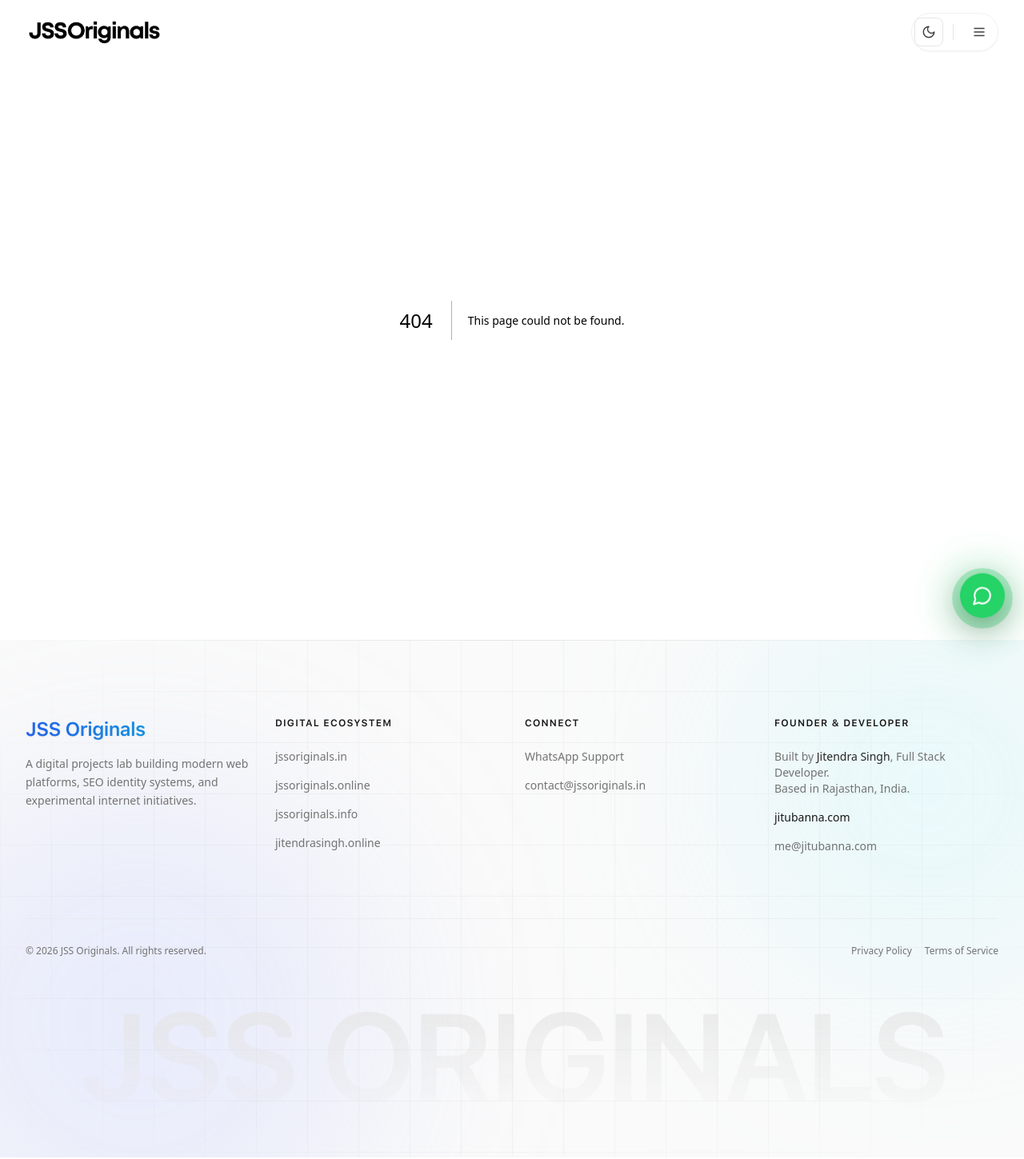
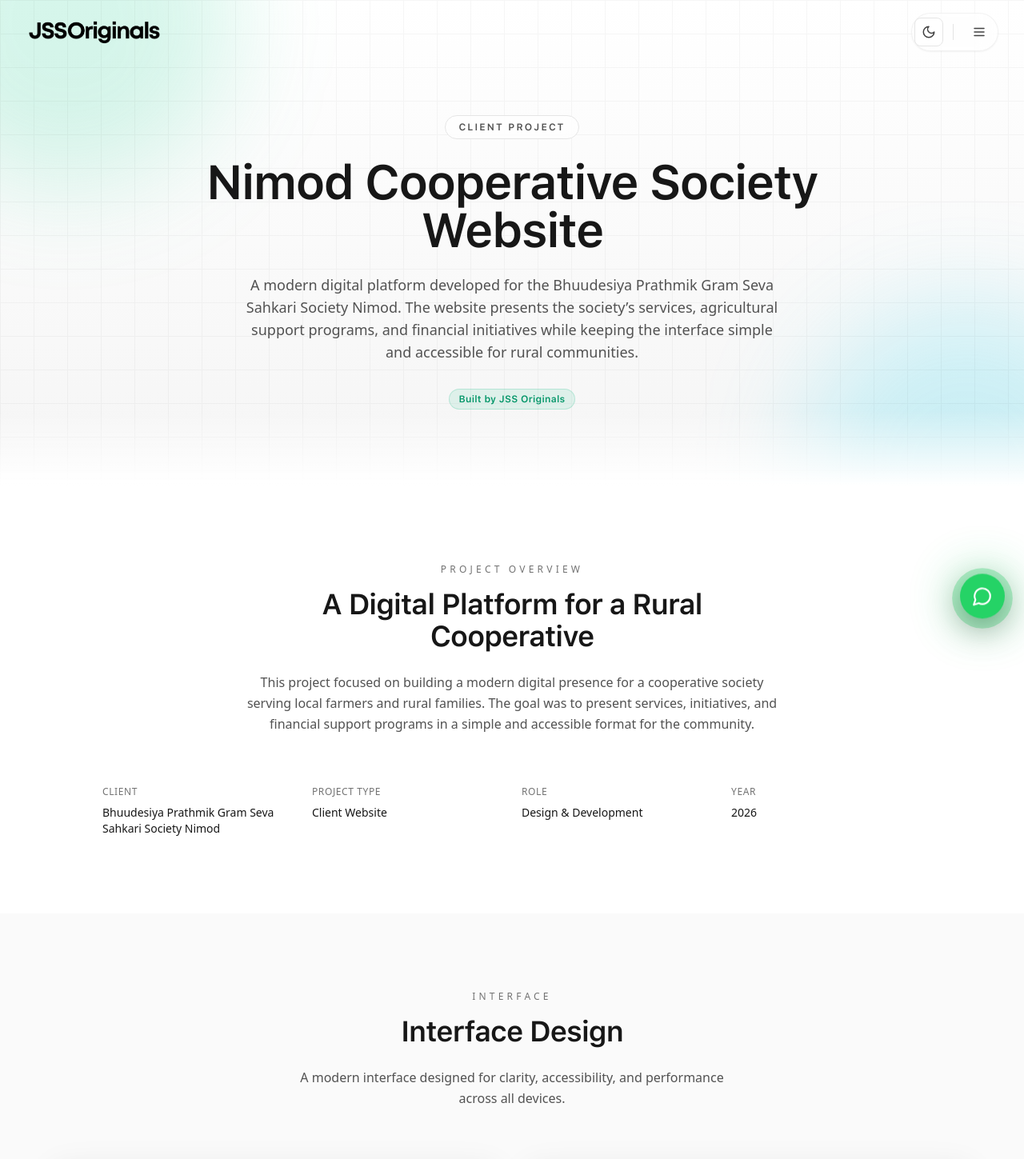
Before and after one commit to jitendra-math/Agency-Website, a Next.js app: page /nimod-pacs-project in a window 1280 px wide. Before the commit this address had no page. Shown: the top 1449 px of the page at 80% size. Built offline with nearby package versions, Linux system fonts and the light colour scheme; grey boxes are pictures that could not be loaded; a web font is replaced by a local one.

Commit message:
Create page.js

```diff
--- /dev/null
+++ b/src/app/nimod-pacs-project/page.js
@@ -0,0 +1,29 @@
+// src/app/nimod-pacs-project/page.js
+
+import NimodHero from "@/components/sections/nimod/NimodHero";
+import NimodOverview from "@/components/sections/nimod/NimodOverview";
+import NimodScreenshots from "@/components/sections/nimod/NimodScreenshots";
+import NimodFeatures from "@/components/sections/nimod/NimodFeatures";
+import NimodTechStack from "@/components/sections/nimod/NimodTechStack";
+import NimodProjectStructure from "@/components/sections/nimod/NimodProjectStructure";
+import NimodCTA from "@/components/sections/nimod/NimodCTA";
+
+export const metadata = {
+  title: "Nimod PACS Website | JSS Originals",
+  description:
+    "Case study of the Nimod Cooperative Society website built by JSS Originals. A modern platform designed for rural financial services and cooperative initiatives.",
+};
+
+export default function NimodPacsProjectPage() {
+  return (
+    <main>
+      <NimodHero />
+      <NimodOverview />
+      <NimodScreenshots />
+      <NimodFeatures />
+      <NimodTechStack />
+      <NimodProjectStructure />
+      <NimodCTA />
+    </main>
+  );
+}
```
